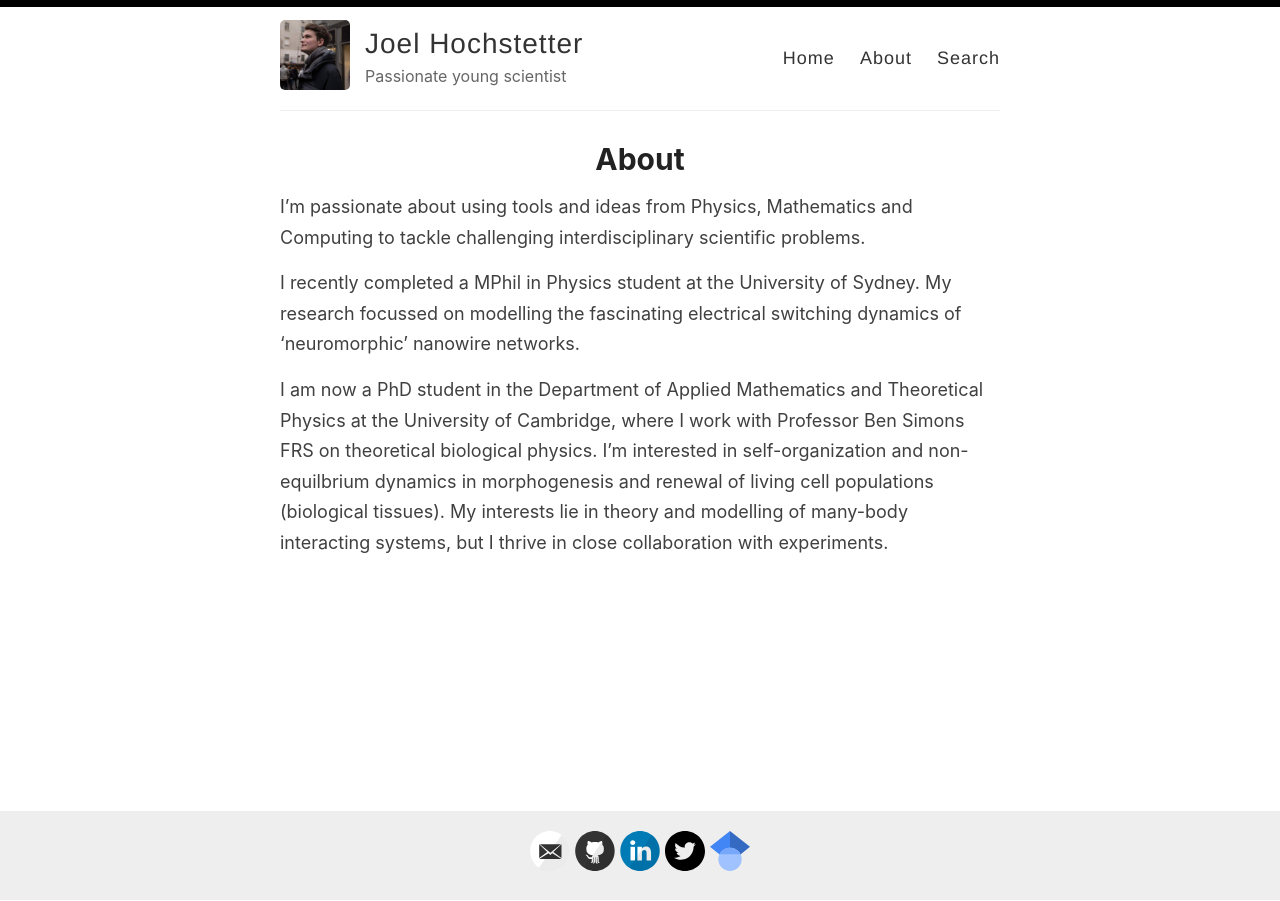
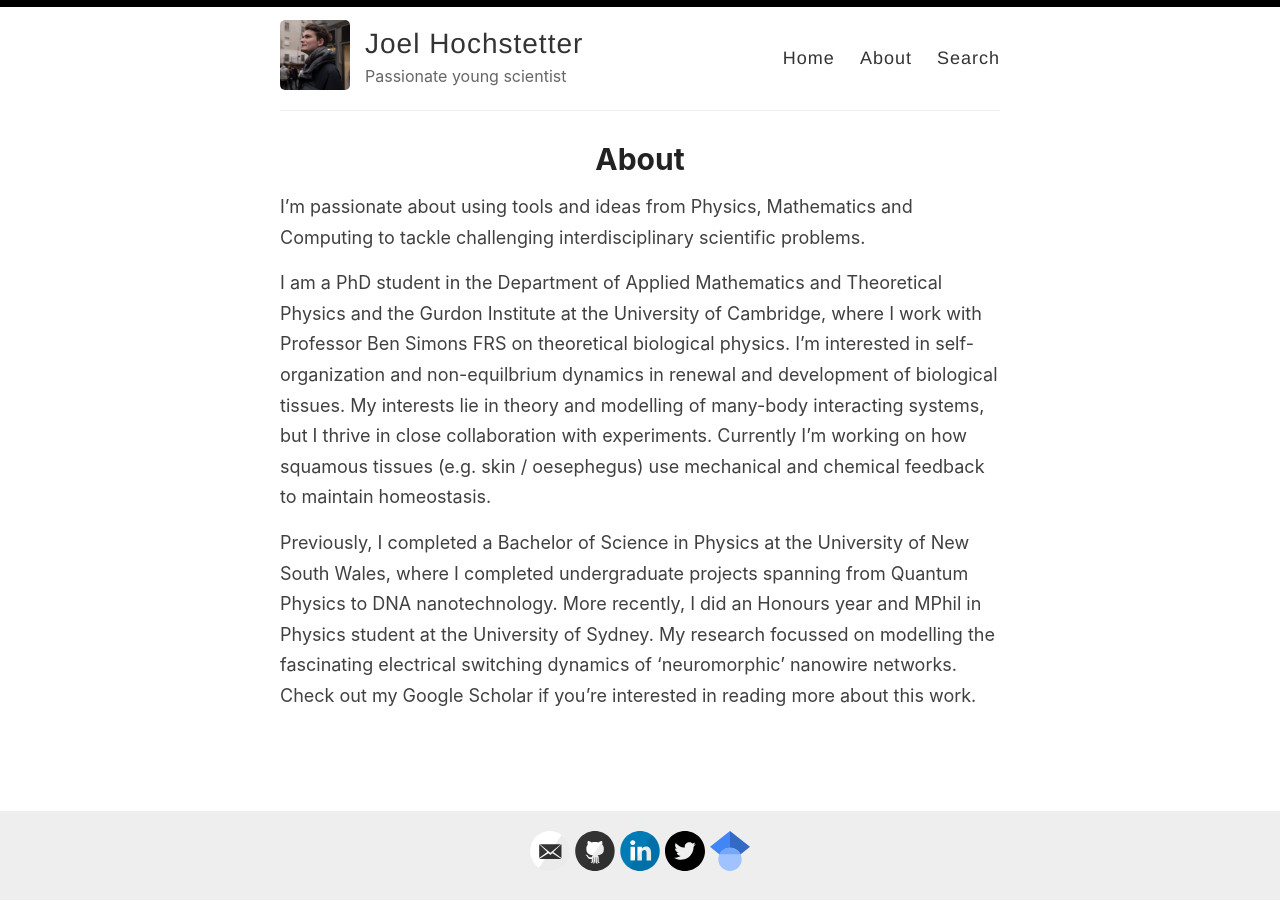
Before and after one commit to joelhochstetter/joelhochstetter.github.io, a Jekyll site: the page built from _pages/about.md, in a window 1280 px wide. Built offline with Jekyll 4.4.1, drawn with Linux system fonts in a browser that asks for light colours.

Commit message:
Update about.md

```diff
--- a/_pages/about.md
+++ b/_pages/about.md
@@ -8,6 +8,6 @@ redirect_from:
 
 I'm passionate about using tools and ideas from Physics, Mathematics and Computing to tackle challenging interdisciplinary scientific problems.
 
-I recently completed a MPhil in Physics student at the University of Sydney. My research focussed on modelling the fascinating electrical switching dynamics of 'neuromorphic' nanowire networks.
+I am a PhD student in the Department of Applied Mathematics and Theoretical Physics and the Gurdon Institute at the University of Cambridge, where I work with Professor Ben Simons FRS on theoretical biological physics. I'm interested in self-organization and non-equilbrium dynamics in renewal and development of biological tissues. My interests lie in theory and modelling of many-body interacting systems, but I thrive in close collaboration with experiments. Currently I'm working on how squamous tissues (e.g. skin / oesephegus) use mechanical and chemical feedback to maintain homeostasis.
 
-I am now a PhD student in the Department of Applied Mathematics and Theoretical Physics at the University of Cambridge, where I work with Professor Ben Simons FRS on theoretical biological physics. I'm interested in self-organization and non-equilbrium dynamics in morphogenesis and renewal of living cell populations (biological tissues). My interests lie in theory and modelling of many-body interacting systems, but I thrive in close collaboration with experiments.
+Previously, I completed a Bachelor of Science in Physics at the University of New South Wales, where I completed undergraduate projects spanning from Quantum Physics to DNA nanotechnology. More recently, I did an Honours year and MPhil in Physics student at the University of Sydney. My research focussed on modelling the fascinating electrical switching dynamics of 'neuromorphic' nanowire networks. Check out my Google Scholar if you're interested in reading more about this work.
```
